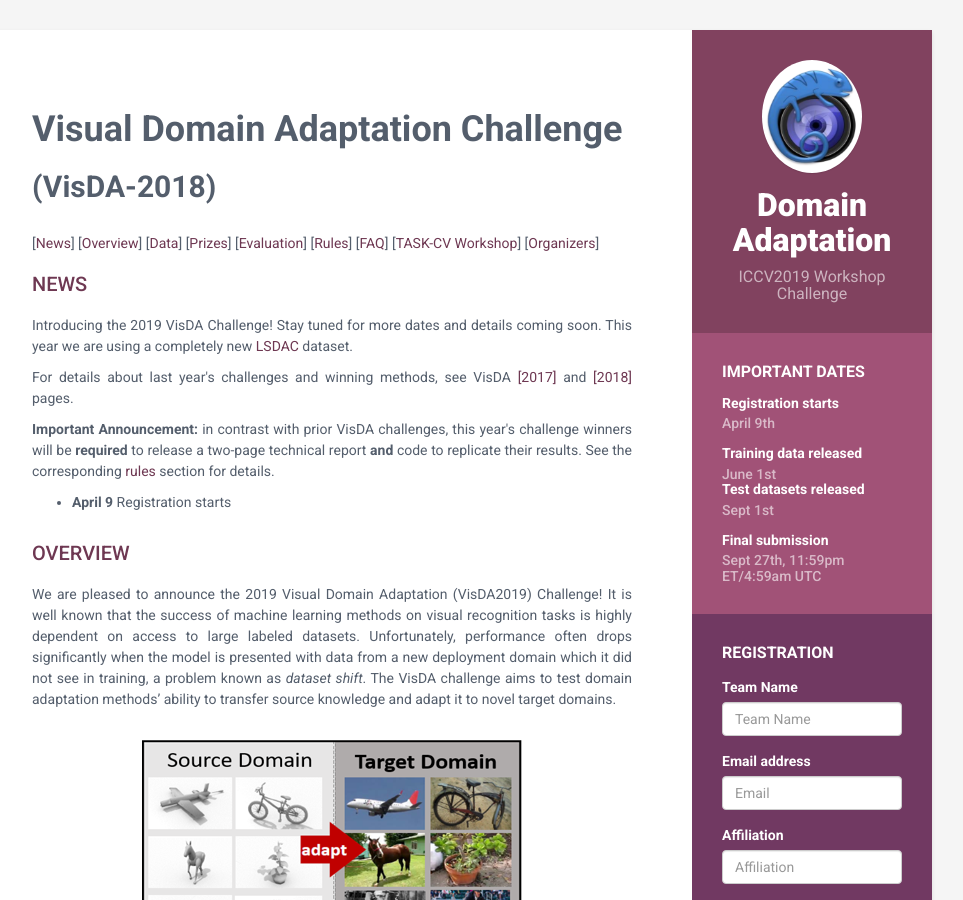
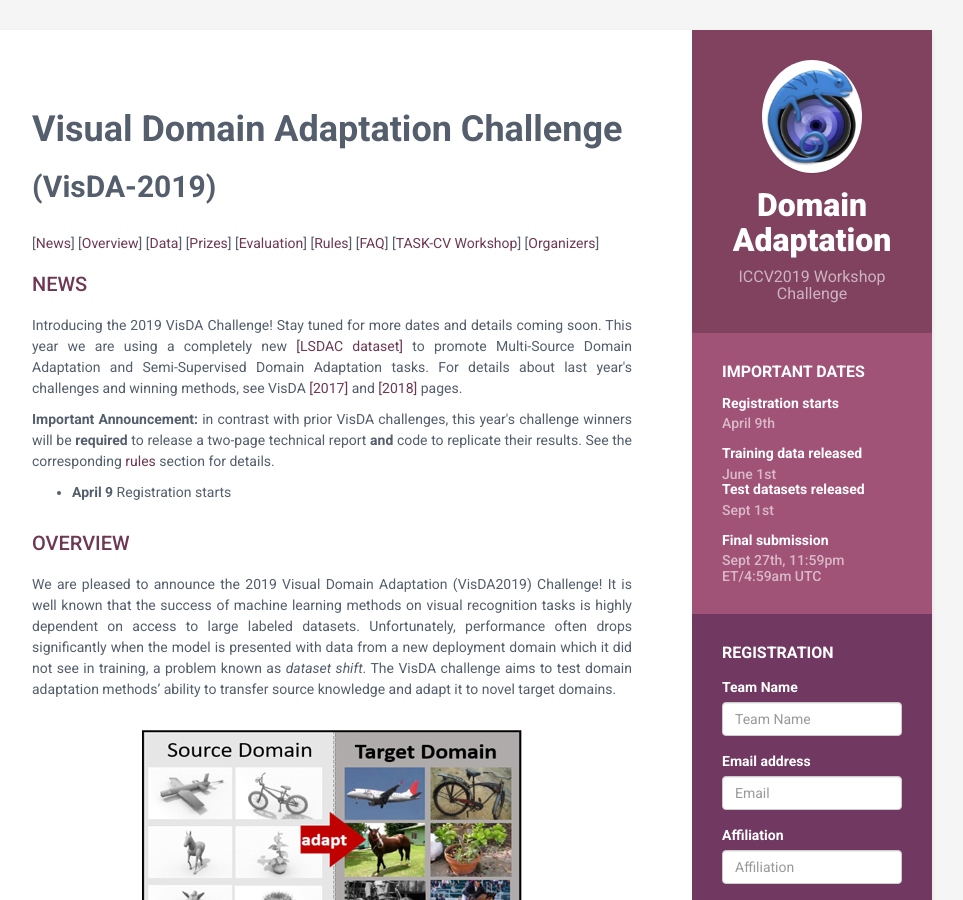
Before and after one commit to VisionLearningGroup/visda-2019, a Jekyll site: the page built from index.html, in a window 1280 px wide and 900 px high. Shown: the whole window, without its empty margins (188-1151 px from the left). Built offline with Jekyll 4.4.1, drawn with Linux system fonts in a browser that asks for light colours.

Commit message:
Update index.html

```diff
--- a/index.html
+++ b/index.html
@@ -5,7 +5,7 @@
 
 <section style="text-align: justify">
 	<h1> Visual Domain Adaptation Challenge </h1>
-	<h2> (VisDA-2018) </h2>
+	<h2> (VisDA-2019) </h2>
 </br>
 
 [<a href = "#news">News</a>]
@@ -22,8 +22,7 @@
 
 <a name = "news"></a>
 <h2 class="section-title"> News </h2>
-<p>Introducing the 2019 VisDA Challenge! Stay tuned for more dates and details coming soon. This year we are using a completely new <a href="http://ai.bu.edu/M3SDA/">LSDAC</a> dataset.</p>
-<p>For details about last year's challenges and winning methods, see VisDA <a href = "http://ai.bu.edu/visda-2017/">[2017]</a> and <a href = "http://ai.bu.edu/visda-2018/">[2018]</a> pages.</p>
+<p>Introducing the 2019 VisDA Challenge! Stay tuned for more dates and details coming soon. This year we are using a completely new <a href="http://ai.bu.edu/M3SDA/">[LSDAC dataset]</a> to promote Multi-Source Domain Adaptation and Semi-Supervised Domain Adaptation tasks. For details about last year's challenges and winning methods, see VisDA <a href = "http://ai.bu.edu/visda-2017/">[2017]</a> and <a href = "http://ai.bu.edu/visda-2018/">[2018]</a> pages.</p>
 
 <p><b>Important Announcement:</b> in contrast with prior VisDA challenges, this year's challenge winners will be <b>required</b> to release a two-page technical report <b>and</b> code to replicate their results. See the corresponding <a href="#coderelease">rules</a> section for details. </p>
 
```
